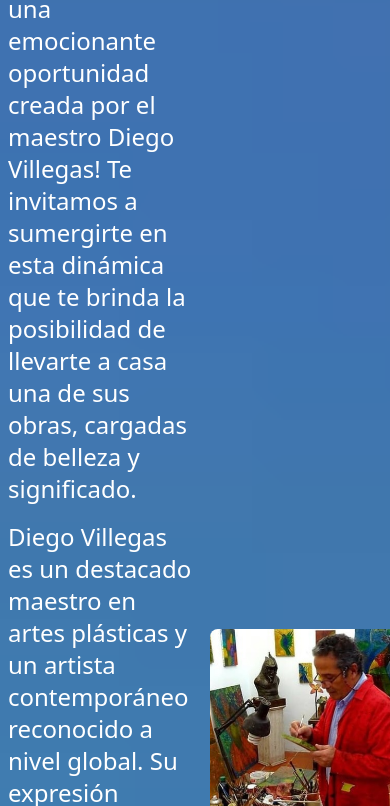
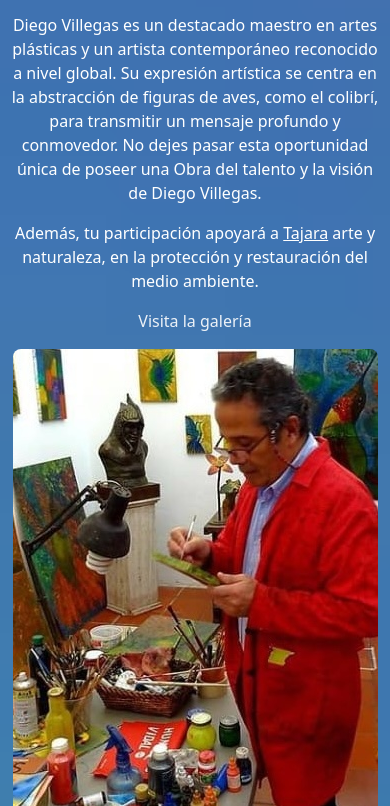
Before and after one commit to valentinavillegasc/Sorteo-D.Villegas, an Astro site: page / in a window 390 px wide. Shown: the part 396-1202 px from the top of the page. Built offline with nearby package versions, Linux system fonts and the light colour scheme; Astro itself is replaced by a stand-in of ours.

Commit message:
intro responsive

```diff
--- a/src/components/Introduccion.astro
+++ b/src/components/Introduccion.astro
@@ -1,12 +1,12 @@
-<div class="lg:h-screen flex flex-row relative sm:h-[700px] items-center justify-center">
-    <div class="flex flex-col w-[500px] text-white">
-        <h1 class="text-6xl m-2 font-semibold">Arte y Azar</h1>
-        <p class="text-2xl m-2">¡Bienvenido a una emocionante oportunidad creada por el maestro Diego Villegas! Te invitamos a sumergirte en esta dinámica que te brinda la posibilidad de llevarte a casa una de sus obras, cargadas de belleza y significado.
-        <p class="text-2xl m-2">Diego Villegas es un destacado maestro en artes plásticas y un artista contemporáneo reconocido a nivel global. Su expresión artística se centra en la abstracción de figuras de aves, como el colibrí, para transmitir un mensaje profundo y conmovedor. No dejes pasar esta oportunidad única de poseer una Obra del talento y la visión de Diego Villegas.</p>
-        <p class="text-2xl m-2">Además, tu participación apoyará a <a href="https://tajara.netlify.app/" target="_blank" class="underline" >Tajara</a> arte y naturaleza, en la protección y restauración del medio ambiente.</p>
-        <a href="https://galeriadvillegas.vercel.app/" target="_blank" class="text-white text-2xl opacity-90 m-2 hover:underline">Visita la galería</a>
+<div class="lg:h-screen flex flex-col lg:flex-row relative sm:h-[700px] items-center justify-center">
+    <div class="flex flex-col w-fit lg:w-[500px] lg:text-left text-center text-white">
+        <h1 class="lg:text-6xl text-3xl m-2 font-semibold">Arte y Azar</h1>
+        <p class="lg:text-2xl m-2">¡Bienvenido a una emocionante oportunidad creada por el maestro Diego Villegas! Te invitamos a sumergirte en esta dinámica que te brinda la posibilidad de llevarte a casa una de sus obras, cargadas de belleza y significado.
+        <p class="lg:text-2xl m-2">Diego Villegas es un destacado maestro en artes plásticas y un artista contemporáneo reconocido a nivel global. Su expresión artística se centra en la abstracción de figuras de aves, como el colibrí, para transmitir un mensaje profundo y conmovedor. No dejes pasar esta oportunidad única de poseer una Obra del talento y la visión de Diego Villegas.</p>
+        <p class="lg:text-2xl m-2">Además, tu participación apoyará a <a href="https://tajara.netlify.app/" target="_blank" class="underline" >Tajara</a> arte y naturaleza, en la protección y restauración del medio ambiente.</p>
+        <a href="https://galeriadvillegas.vercel.app/" target="_blank" class="text-white lg:text-2xl opacity-90 m-2 hover:underline">Visita la galería</a>
     </div>
     <div>
-        <img src="./DV.jpeg" alt="Diego Villegas" class="m-2 rounded-lg w-[450px]">
+        <img src="./DV.jpeg" alt="Diego Villegas" class="m-2 rounded-lg lg:w-[450px] w-90">
     </div>
 </div>
```
